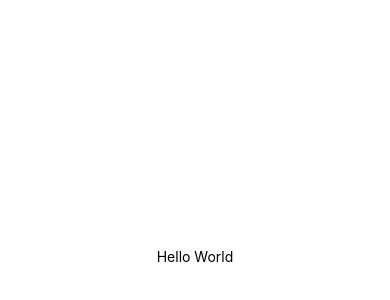
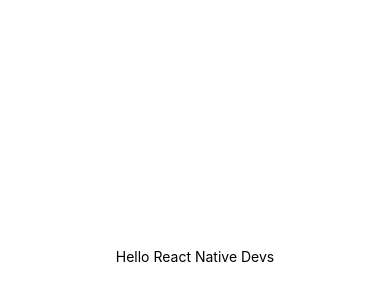
Before and after one commit to NikhilRW/rn_on_cloud_ios_simulator, a React Native app: screen / in a window 390 px wide. Shown: the part 166-466 px from the top of the page. Built offline with nearby package versions, Linux system fonts and the light colour scheme.

Commit message:
native-sim: 2026-10-06T08:04:41.859Z

```diff
--- a/App.tsx
+++ b/App.tsx
@@ -4,7 +4,7 @@ import React from 'react'
 export default function App() {
   return (
     <View style={styles.container}>
-      <Text>Hello World</Text>
+      <Text>Hello React Native Devs</Text>
     </View>
   )
 }
```
